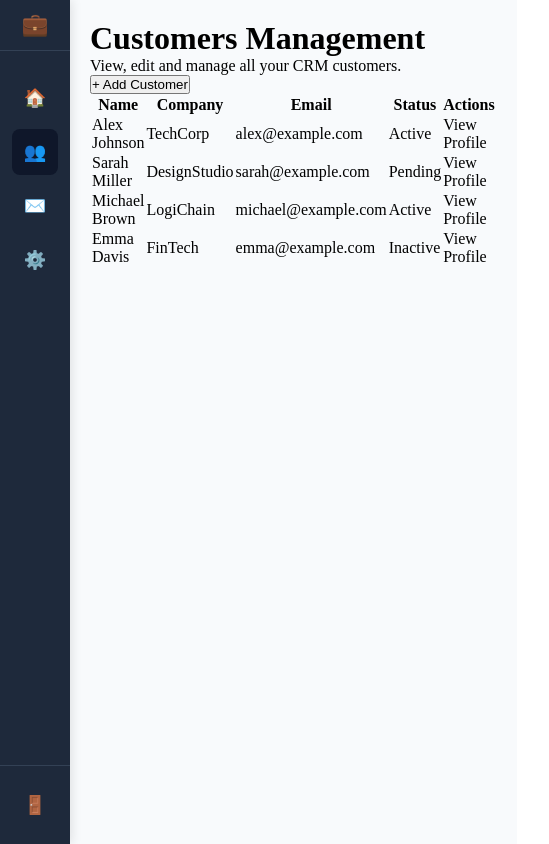
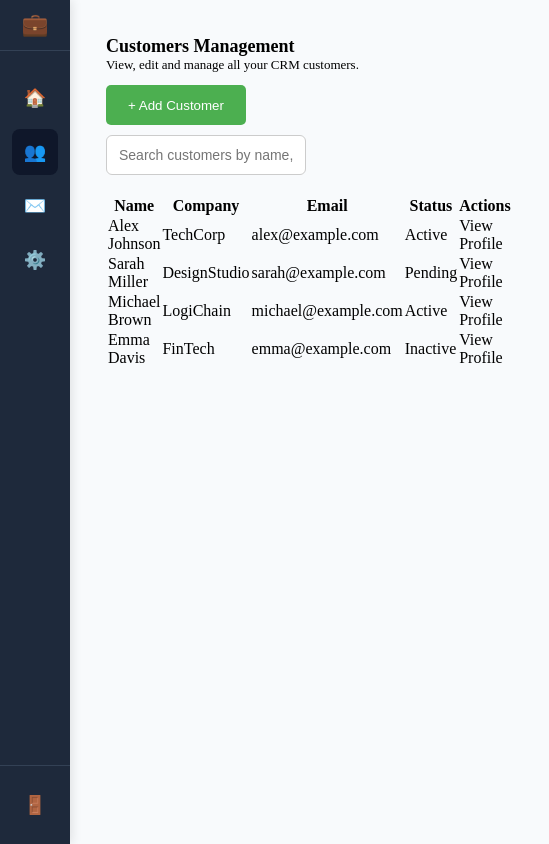
Before and after one commit to benjamin-dreje/Crm-System, a Next.js app in the folder frontend/: page /crm/customers in a window 390 px wide. Shown: the whole page, 549 px wide, since content can reach past the window. Built offline with nearby package versions, Linux system fonts and the light colour scheme.

Commit message:
stayle profile+customers

```diff
--- /dev/null
+++ b/frontend/src/app/crm/customers/customers.css
@@ -0,0 +1,93 @@
+* {
+  padding: 0;
+  margin: 0;
+  box-sizing: border-box;
+}
+
+.customers-page {
+  width: 100%;
+  padding: 16px;
+  overflow-x: hidden;
+}
+
+/* HEADER */
+.page-header {
+  display: flex;
+  justify-content: space-between;
+  align-items: center;
+  gap: 12px;
+  padding-bottom: 10px;
+}
+
+.btn-add {
+  height: 40px;
+  min-width: 120px;
+  background-color: #4caf50;
+  color: white;
+  border: none;
+  border-radius: 5px;
+  cursor: pointer;
+}
+
+.btn-add:hover {
+  background-color: #45a049;
+  transition: 0.3s;
+  transform: translateY(-1px);
+}
+
+/* SEARCH */
+.search-container {
+  display: flex;
+  padding-bottom: 20px;
+  width: 100%;
+}
+
+.search-input {
+  width: 100%;
+  max-width: 500px;
+  height: 42px;
+
+  padding: 0 12px;
+  border: 1px solid #ccc;
+  border-radius: 8px;
+
+  font-size: 15px;
+  outline: none;
+}
+
+/* 🔥 RESPONSIVE */
+@media (max-width: 600px) {
+  .page-header {
+    flex-direction: column;
+    align-items: flex-start;
+  }
+
+  .btn-add {
+    width: 140px;
+  }
+
+  .search-input {
+    max-width: 100%;
+  }
+}
+
+@media (max-width: 400px) {
+  .search-container {
+    display: block;
+    width: 200px;
+  }
+
+  .search-input {
+    font-size: 14px;
+    height: 40px;
+    border-radius: 6px;
+  }
+
+  .page-header h1 {
+    font-size: 18px;
+  }
+
+  .page-header p {
+    font-size: 13px;
+  }
+}
--- a/frontend/src/app/crm/customers/page.js
+++ b/frontend/src/app/crm/customers/page.js
@@ -1,6 +1,7 @@
 "use client";
 
 import Link from "next/link";
+import "./customers.css";
 // ייבוא ה-Hook שלך (אם הוא מחזיר את כל הלקוחות, או שנשתמש ברשימה זמנית)
 // import { useCustomers } from "@/hook/useCustomers";
 
@@ -48,6 +49,14 @@ export default function CustomersPage() {
         <button className="btn-add">+ Add Customer</button>
       </div>
 
+      <div className="search-container">
+        <input
+          type="text"
+          placeholder="Search customers by name, email or phone number..."
+          className="search-input"
+        />
+      </div>
+
       {/* טבלת הלקוחות */}
       <div className="table-container">
         <table className="customers-table">
--- /dev/null
+++ b/frontend/src/app/crm/profile/profile.css
@@ -0,0 +1,21 @@
+.page-header {
+  display: flex;
+  justify-content: space-between;
+}
+
+.profile-header-info {
+  gap: 10px;
+  display: flex;
+  align-items: center;
+  justify-content: center;
+}
+.role-badge {
+  color: #fff;
+  background-color: #1e293b85;
+  border-radius: 4px;
+  padding: 4px;
+  display: flex;
+  justify-content: center;
+  /* align-content: center; */
+  align-items: center;
+}
```
Also changed, not shown: frontend/src/app/crm/profile/page.js (+6 -6 lines).
